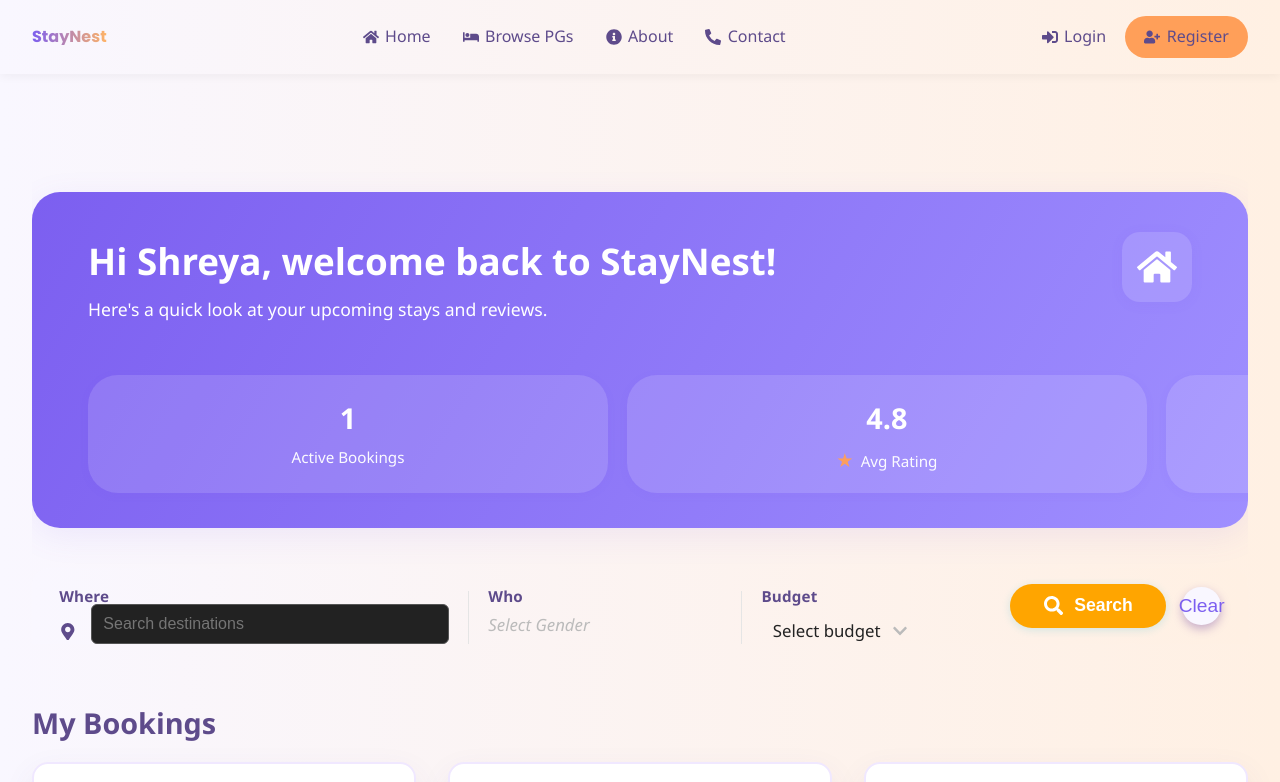
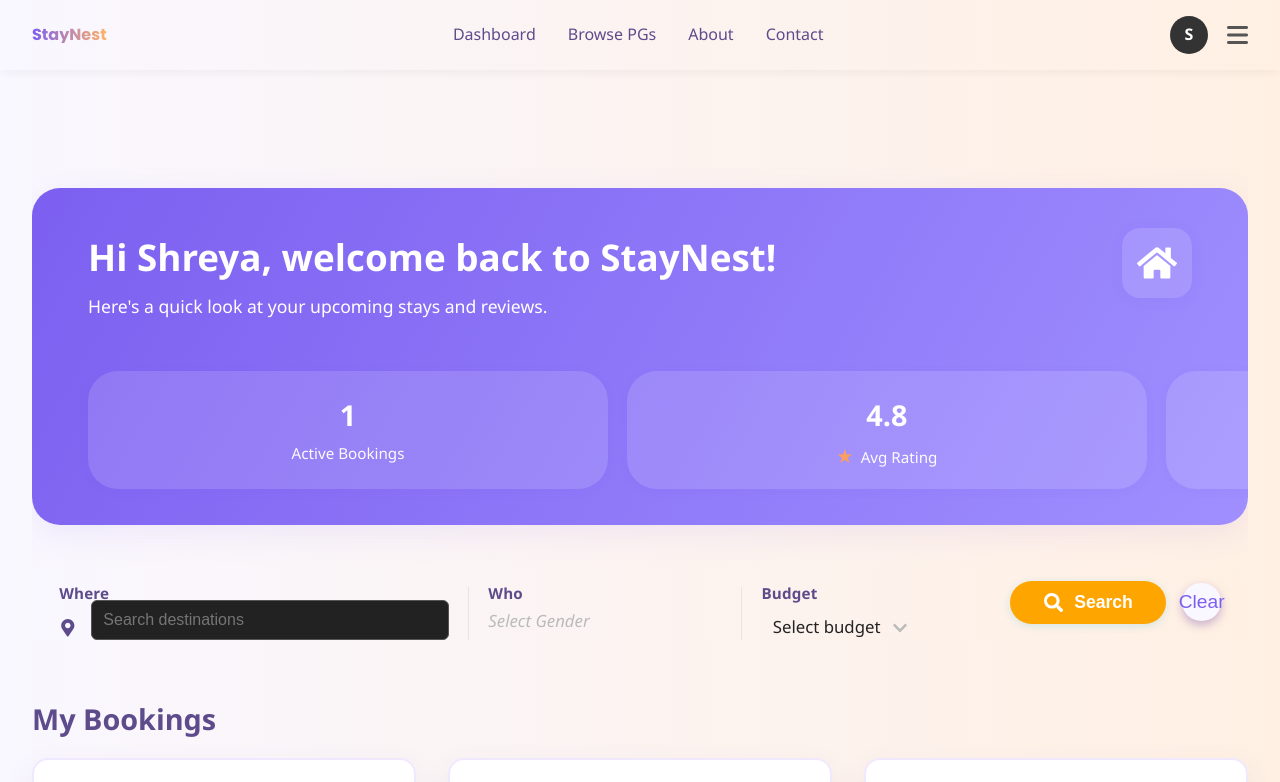
Before and after one commit to AshwiniArude/StayNest-frontend, a React (Create React App) app: page /tenant/dashboard in a window 1280 px wide. Shown: the top 782 px of the page. Built offline with nearby package versions, Linux system fonts and the light colour scheme.

Commit message:
Shreya : Navbar updated

```diff
--- a/src/App.js
+++ b/src/App.js
@@ -21,6 +21,7 @@ import MyProfileOwner from "./pages/MyProfileOwner";
 import Navbar from "./components/Navbar";
 import Footer from "./components/Footer";
 import OwnerNavbarDashboard from "./components/OwnerNavbarDashboard";
+import TenantDashboardNavbar from "./components/TenantDashboardNavbar";
 import "./styles/global.css";
 
 function AppContent() {
@@ -30,12 +31,13 @@ function AppContent() {
   const hideLayoutPaths = ["/login","/register"];
   const hideLayout = hideLayoutPaths.includes(location.pathname);
 
-  // Show owner navbar for owner dashboard routes
+  // Show owner/tenant navbars for dashboard routes
   const isOwnerDashboard = location.pathname.startsWith("/owner/dashboard") || location.pathname.startsWith("/owner/create-listing") || location.pathname.startsWith("/owner/edit-listing");
+  const isTenantDashboard = location.pathname.startsWith("/tenant/dashboard") || location.pathname.startsWith("/my-profile") || location.pathname.startsWith("/my-reviews");
 
   return (
     <div className="flex flex-col min-h-screen">
-      {!hideLayout && (isOwnerDashboard ? <OwnerNavbarDashboard /> : <Navbar />)}
+      {!hideLayout && (isOwnerDashboard ? <OwnerNavbarDashboard /> : isTenantDashboard ? <TenantDashboardNavbar /> : <Navbar />)}
 
       <main className="flex-grow">
         <Routes>
--- a/src/components/Navbar.jsx
+++ b/src/components/Navbar.jsx
@@ -16,7 +16,7 @@ const Navbar = () => {
         <Link to="/"><FaHome className="nav-icon" /> Home</Link>
         <Link to="/listings"><FaBed className="nav-icon" /> Browse PGs</Link>
         <a href="/#about"><FaInfoCircle className="nav-icon" /> About</a>
-        <a href="/#contact-support-home"><FaPhoneAlt className="nav-icon" /> Contact</a>
+        <Link to="/contact-support"><FaPhoneAlt className="nav-icon" /> Contact</Link>
       </div>
 
       {/* Right: Login/Register */}
--- a/src/pages/TenantDashboard.jsx
+++ b/src/pages/TenantDashboard.jsx
@@ -281,7 +281,7 @@ const TenantDashboard = () => {
               <div className="accent-bar green"></div>
             </div>
           </div>
-          <div className="quick-action-card gray" onClick={handleAccountSettings}>
+          <div className="quick-action-card gray" onClick={handleAccountSettings} style={{cursor:'pointer'}}>
             <div className="icon-bg"><FaCog /></div>
             <div className="action-content">
               <div className="action-title-row">
```
Also changed, not shown: src/pages/ContactSupport.jsx (+6 -2 lines).
